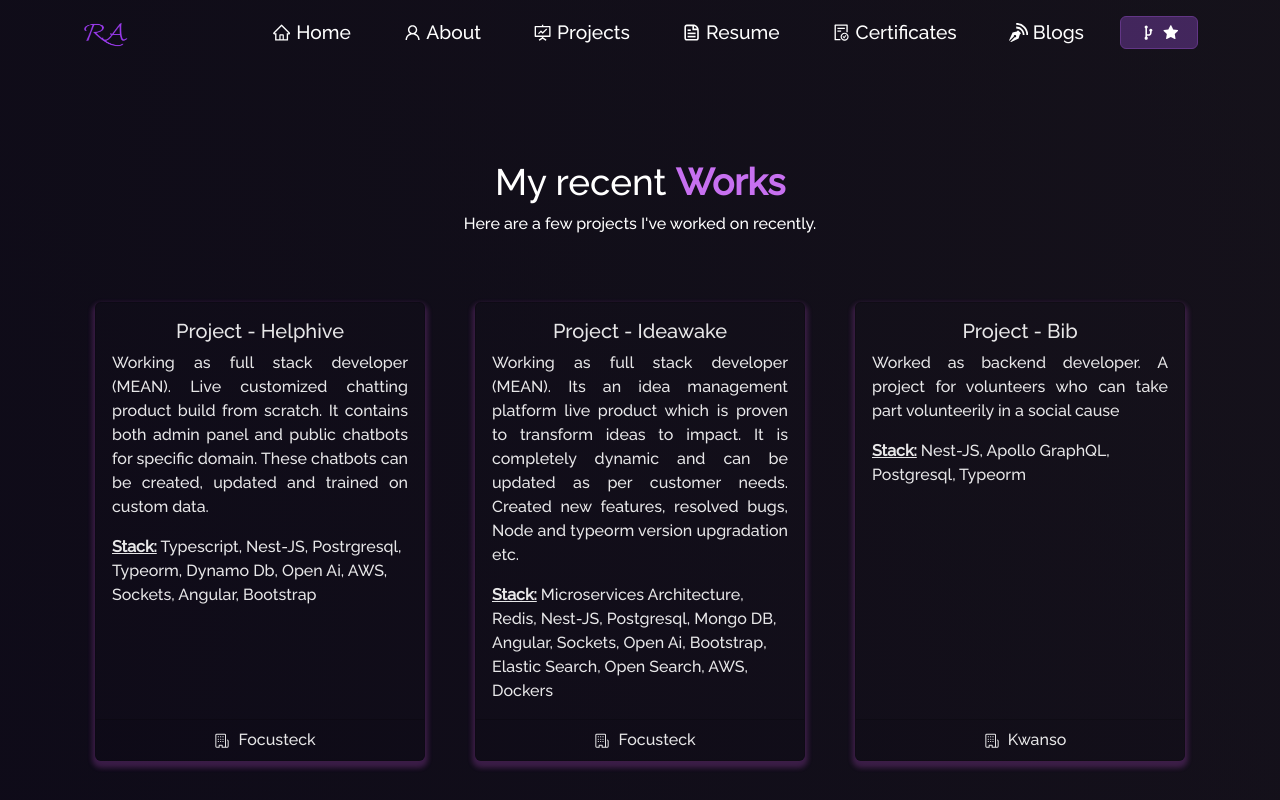
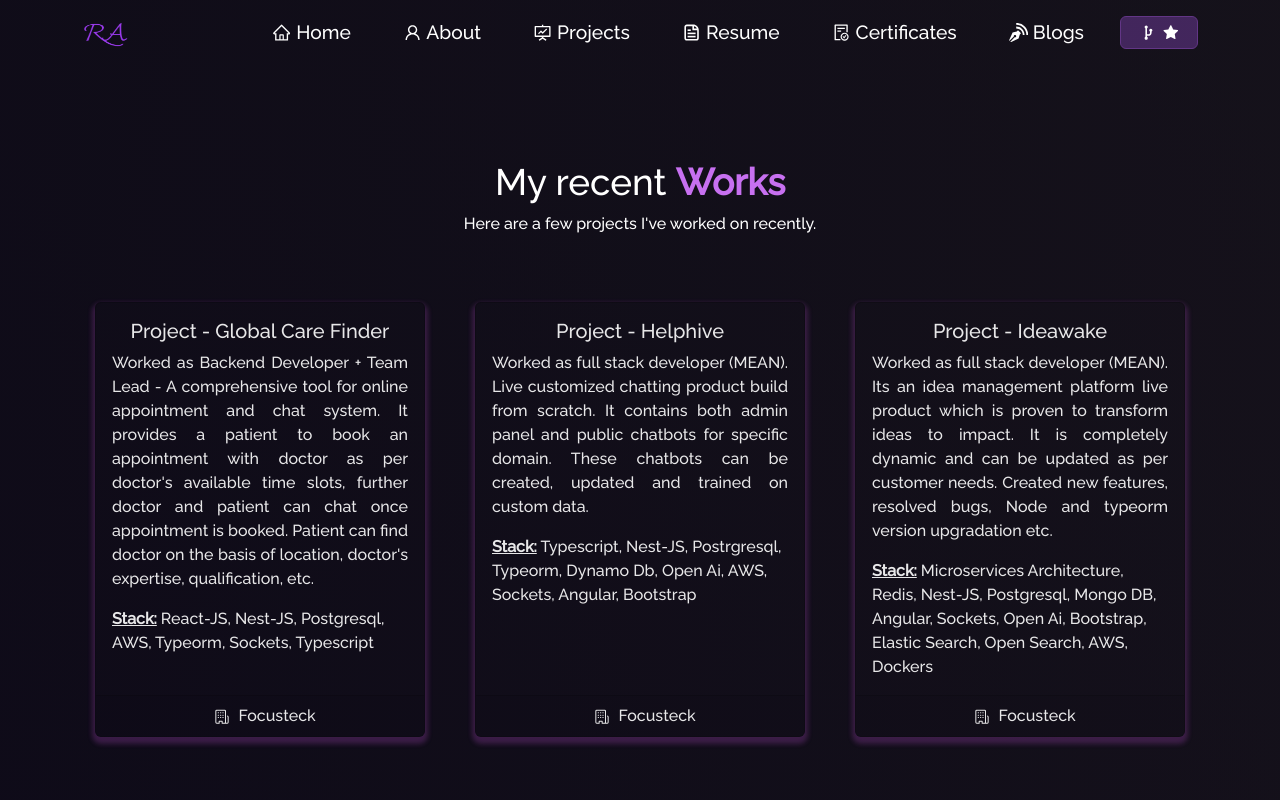
Before and after one commit to Rehman-Akram/portfolio, a React (Create React App) app: page /project in a window 1280 px wide. Shown: the top 800 px of the page. Built offline with nearby package versions, Linux system fonts and the light colour scheme.

Commit message:
updated projects

```diff
--- a/src/components/Projects/Projects.js
+++ b/src/components/Projects/Projects.js
@@ -21,11 +21,21 @@ function Projects() {
           Here are a few projects I've worked on recently.
         </p>
         <Row style={{ justifyContent: "center", paddingBottom: "10px" }}>
+        <Col md={4} className="project-card">
+            <ProjectCard
+              isBlog={false}
+              title="Project - Global Care Finder"
+              description="Worked as Backend Developer + Team Lead - A comprehensive tool for online appointment and chat system. It provides a patient to book an appointment with doctor as per doctor's available time slots, further doctor and patient can chat once appointment is booked. Patient can find doctor on the basis of location, doctor's expertise, qualification, etc."
+              tools='React-JS, Nest-JS, Postgresql, AWS, Typeorm, Sockets, Typescript'
+              isAchievement="Focusteck"
+            />
+          </Col>
+
           <Col md={4} className="project-card">
             <ProjectCard
               isBlog={false}
               title="Project - Helphive"
-              description="Working as full stack developer (MEAN). Live customized chatting product build from scratch. It contains both admin panel and public chatbots for specific domain. These chatbots can be created, updated and trained on custom data."
+              description="Worked as full stack developer (MEAN). Live customized chatting product build from scratch. It contains both admin panel and public chatbots for specific domain. These chatbots can be created, updated and trained on custom data."
               tools='Typescript, Nest-JS, Postrgresql, Typeorm, Dynamo Db, Open Ai, AWS, Sockets, Angular, Bootstrap'
               isAchievement="Focusteck"
             />
@@ -35,7 +45,7 @@ function Projects() {
             <ProjectCard
               isBlog={false}
               title="Project - Ideawake"
-              description="Working as full stack developer (MEAN). Its an idea management platform live product which is proven to transform ideas to impact. It is completely dynamic and can be updated as per customer needs. Created new features, resolved bugs, Node and typeorm version upgradation etc."
+              description="Worked as full stack developer (MEAN). Its an idea management platform live product which is proven to transform ideas to impact. It is completely dynamic and can be updated as per customer needs. Created new features, resolved bugs, Node and typeorm version upgradation etc."
               tools='Microservices Architecture, Redis, Nest-JS, Postgresql, Mongo DB, Angular, Sockets, Open Ai, Bootstrap, Elastic Search, Open Search,  AWS, Dockers'
               isAchievement="Focusteck"
             />
```
Also changed, not shown: 1 other file (tests, documents, lock files or other folders).
